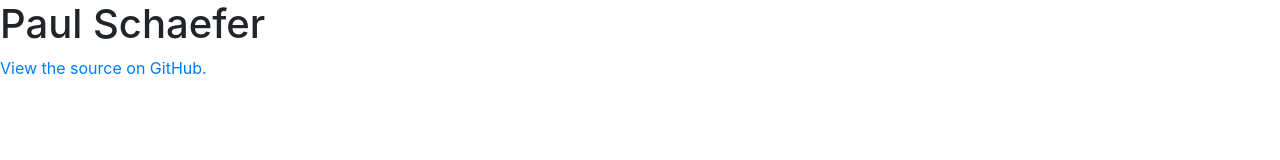
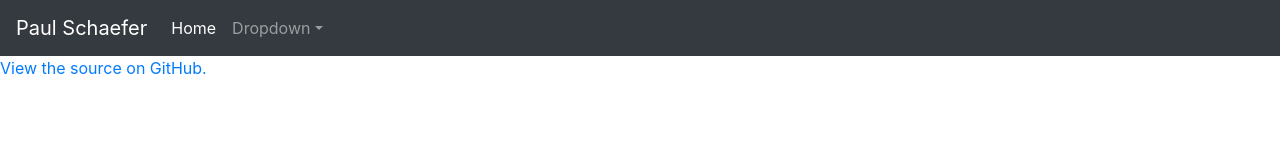
Before and after one commit to pschfr/harp-personal, a plain HTML site: page index.html in a window 1280 px wide. Drawn offline with Linux system fonts and the light colour scheme.

Commit message:
Deploy pschfr/harp-personal to github.com/pschfr/harp-personal.git:gh-pages

```diff
--- a/index.html
+++ b/index.html
@@ -1 +1 @@
-<!DOCTYPE html><html><head><title>Paul Schaefer</title><meta name="viewport" content="width=device-width, initial-scale=1"><link rel="stylesheet" href="/harp-personal/css/main.css"></head><body><h1>Paul Schaefer</h1><p><a href="https://github.com/pschfr/harp-personal/" target="_blank">View the source on GitHub.</a></p><script src="/harp-personal/js/main.js" defer></script></body></html>
+<!DOCTYPE html><html><head><title>Paul Schaefer</title><meta name="viewport" content="width=device-width, initial-scale=1"><link rel="stylesheet" href="/harp-personal/css/main.css"></head><body><nav class="navbar navbar-expand-lg navbar-dark bg-dark"><a href="/harp-personal/" class="navbar-brand">Paul Schaefer</a><button type="button" data-toggle="collapse" data-target="#navbarSupportedContent" aria-controls="navbarSupportedContent" aria-expanded="false" aria-label="Toggle navigaton" class="navbar-toggler"><span class="navbar-toggler-icon"></span></button><div id="navbarSupportedContent" class="collapse navbar-collapse"><ul class="navbar-nav mr-auto"><li class="nav-item active"><a href="/harp-personal/" class="nav-link">Home<div class="sr-only">(current)</div></a></li><li class="nav-item dropdown"><a href="#" id="navbarDropdown" role="button" data-toggle="dropdown" aria-haspopup="true" aria-expanded="false" class="nav-link dropdown-toggle">Dropdown</a><div aria-labelledby="navbarDropdown" class="dropdown-menu"><a href="#" class="dropdown-item">Action</a><a href="#" class="dropdown-item">Another action</a></div></li></ul></div></nav><p><a href="https://github.com/pschfr/harp-personal/" target="_blank">View the source on GitHub.</a></p><script src="/harp-personal/js/main.js" defer></script></body></html>
```
Also changed, not shown: 404.html (+1 -1 lines).
